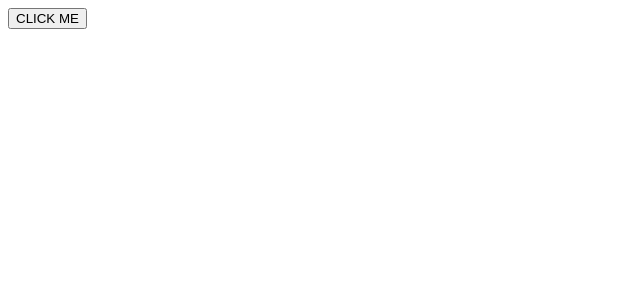
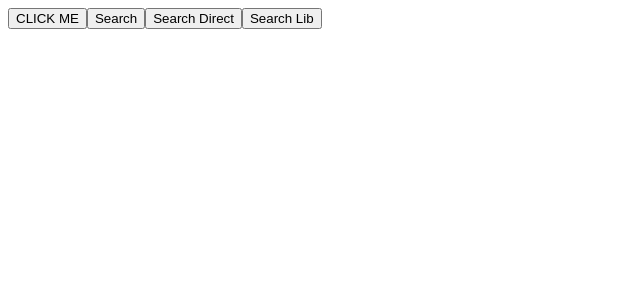
Before and after one commit to nik7007/angular-db, an Angular app: page / in a window 1280 px wide. Shown: the top 300 px of the page, without its empty margins (0-640 px from the left). Built offline with nearby package versions, Linux system fonts and the light colour scheme.

Commit message:
feat: added demo buttons

```diff
--- a/src/app/app.component.html
+++ b/src/app/app.component.html
@@ -1,2 +1,5 @@
 <router-outlet/>
 <button (click)="madeQuery()">CLICK ME</button>
+<button (click)="search()">Search</button>
+<button (click)="directSearch()">Search Direct</button>
+<button (click)="searchLib()">Search Lib</button>
--- a/src/app/app.component.ts
+++ b/src/app/app.component.ts
@@ -2,6 +2,7 @@ import {Component} from '@angular/core';
 import {RouterOutlet} from '@angular/router';
 import {DbRequest, NonEmptyArray} from "./indexed-db/indexed-db.model";
 import {IndexedDbService} from "./indexed-db/service/indexed-db.service";
+import {AppDB, onSelectRequest} from "./indexed-db/indexed-db.util";
 
 @Component({
   selector: 'app-root',
@@ -20,7 +21,7 @@ export class AppComponent {
     const elementNumber = 100_000;
     const id = (Math.random() * elementNumber * 100).toFixed(0);
 
-    const message = {
+    const message: { d: Date; name: string; n: number; info: string } = {
       name: 'hello_' + (Math.random() * 10000).toFixed(0),
       info: 'test',
       n: 44,
@@ -50,8 +51,9 @@ export class AppComponent {
     console.log('Start');
     console.time("My Timer " + id);
     this.indexedDbService.dbRequest(request).subscribe({
-      next: () => {
+      next: (response) => {
         console.log('Done');
+        console.log({response});
         console.timeEnd("My Timer " + id);
       }, error: error => {
         console.error(error);
@@ -59,4 +61,50 @@ export class AppComponent {
       }
     });
   }
+
+  public search(): void {
+    const elementNumber = 100_000;
+    const id = (Math.random() * elementNumber * 100).toFixed(0);
+    const message = {
+      name: 'hello_' + (Math.random() * 10000).toFixed(0),
+      info: 'test',
+      n: 44,
+      d: new Date()
+    };
+
+    const search: DbRequest<typeof message> = {
+      action: 'select',
+      table: 'data',
+      filters: [{operation: 'eq', column: 'n', value: 44}]
+    }
+    console.time("My Timer " + id);
+    this.indexedDbService.dbRequest(search).subscribe({
+      next: (response) => {
+        console.log('Done');
+        console.log({response});
+        console.timeEnd("My Timer " + id);
+      }, error: error => {
+        console.error(error);
+        console.timeEnd("My Timer " + id);
+      }
+    });
+
+  }
+
+  public async directSearch(): Promise<void> {
+    const table = AppDB.getDb().getTable('data');
+    const query = table.where({n: 44, info: 'test'})
+    const r = await query.toArray()
+    console.log({r});
+  }
+
+  public async searchLib() {
+    const search: DbRequest<{ d: Date; name: string; n: number; info: string }> = {
+      action: 'select',
+      table: 'data',
+      filters: [{operation: 'eq', column: 'n', value: 44}]
+    }
+    const response = await onSelectRequest(search);
+    console.log({response});
+  }
 }
```
